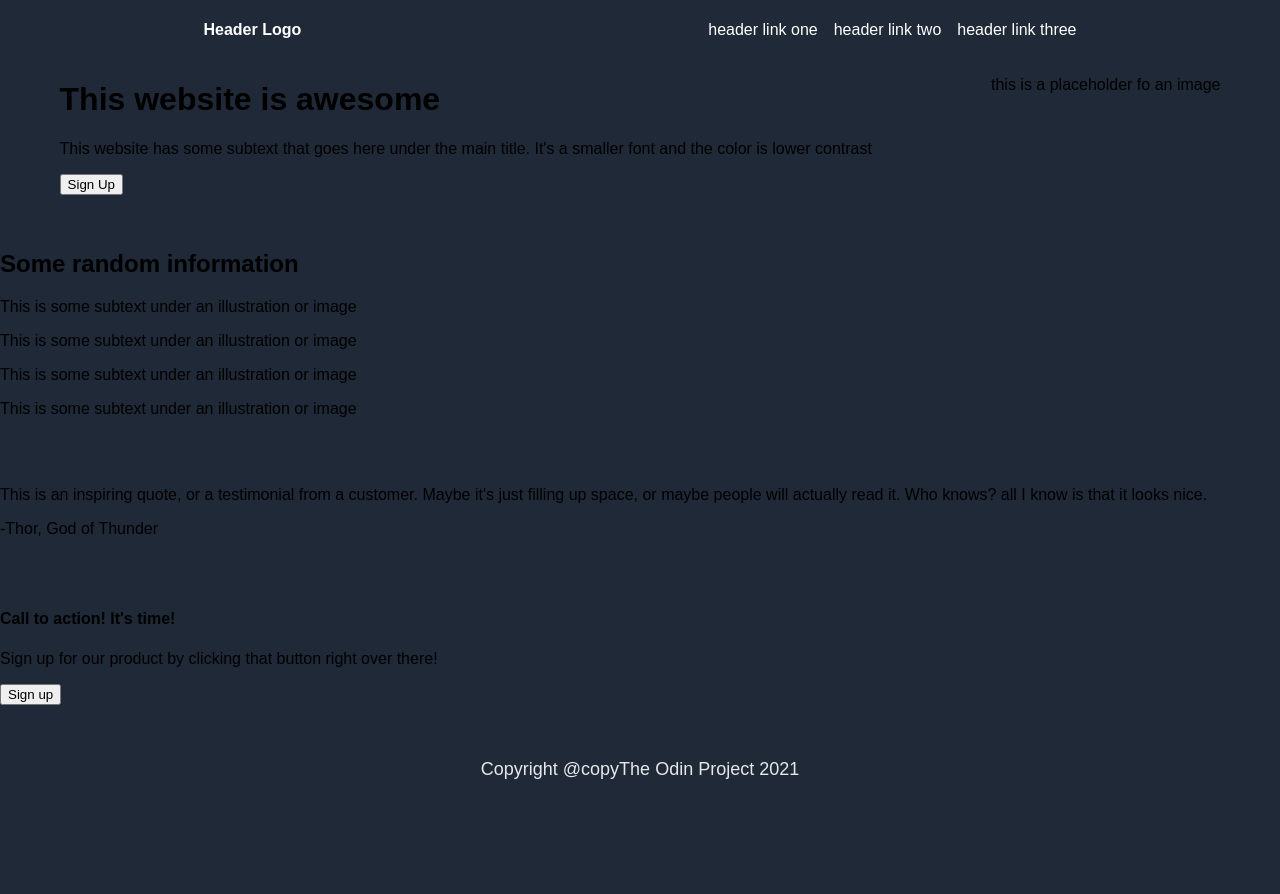
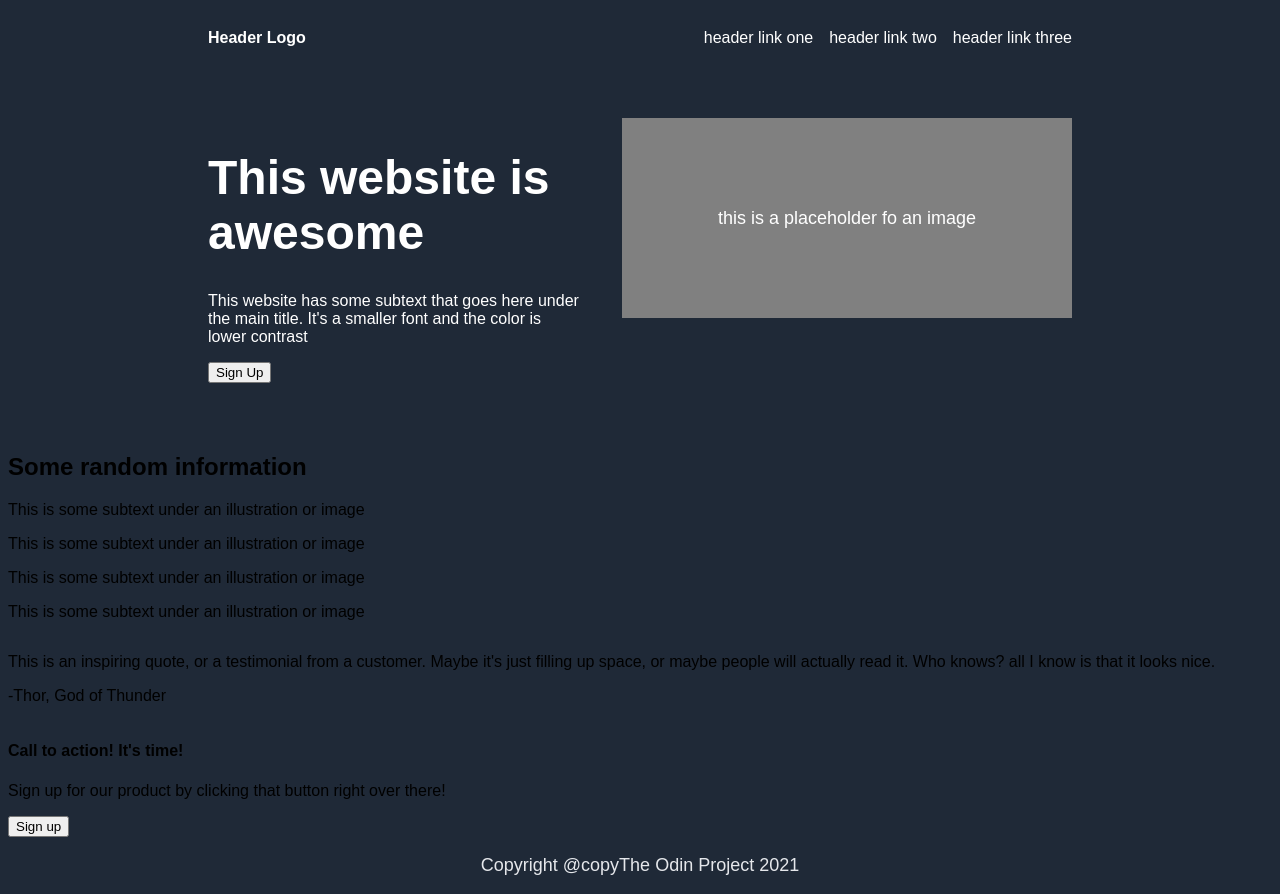
Before and after one commit to dkvoid/Website_Design, a plain HTML site: page index.html in a window 1280 px wide. Before the commit the page ends 800 px from the top, so only its background shows below. Drawn offline with Linux system fonts and the light colour scheme.

Commit message:
added all the classes for the divisions on the website

```diff
--- a/index.html
+++ b/index.html
@@ -18,7 +18,7 @@
                 </div>
             </div>
             <div  class="second_level">
-                <div>
+                <div class="second_left">
                     <h1>This website is awesome</h1>
                     <p>This website has some subtext that goes here under the main title. It's a smaller font and the color is lower contrast</p>
                     <button type="button">Sign Up</button>
--- a/stylesheet.css
+++ b/stylesheet.css
@@ -5,12 +5,15 @@ body {
     display: flex;
     flex-direction: column;
     justify-content: space-between;
-    margin: 0px;
+}
+
+.introduction {
+    margin: 0px 200px;
 }
 
 .header {
     display: flex;
-    justify-content: space-around;
+    justify-content: space-between;
     height: 60px;
 }
 
@@ -22,7 +25,6 @@ body {
 
 .header_logo h4 {
     color: #fff;
-
 }
 
 .header_links{
@@ -39,23 +41,37 @@ body {
 
 .second_level {
     display: flex;
-    justify-content: space-around;
-
+    justify-content: space-between;
+    margin: 50px 0px;
 }
 
-.second_level h1, {
-    color: #fff;
+second_left {
+    flex-wrap: wrap;
 }
 
-.second_level p
+.second_level h1 {
+    color: #fff;
+    font-size: 48px;
+    font-weight: 900;
+}
+
+.second_level p {
+    color: #fff;
+    flex-wrap: wrap;
+}
+
 
 .placeholder {
     display: flex;
-    width: 400px;
+    width: 450px;
+    height: 200px;
     background-color:grey;
     color: #E5E7EB;
     font-size: 18px;
     justify-content: center;
+    margin-left: 40px;
+    flex-shrink: 0;
+    align-items: center;
 }
 
 
```
